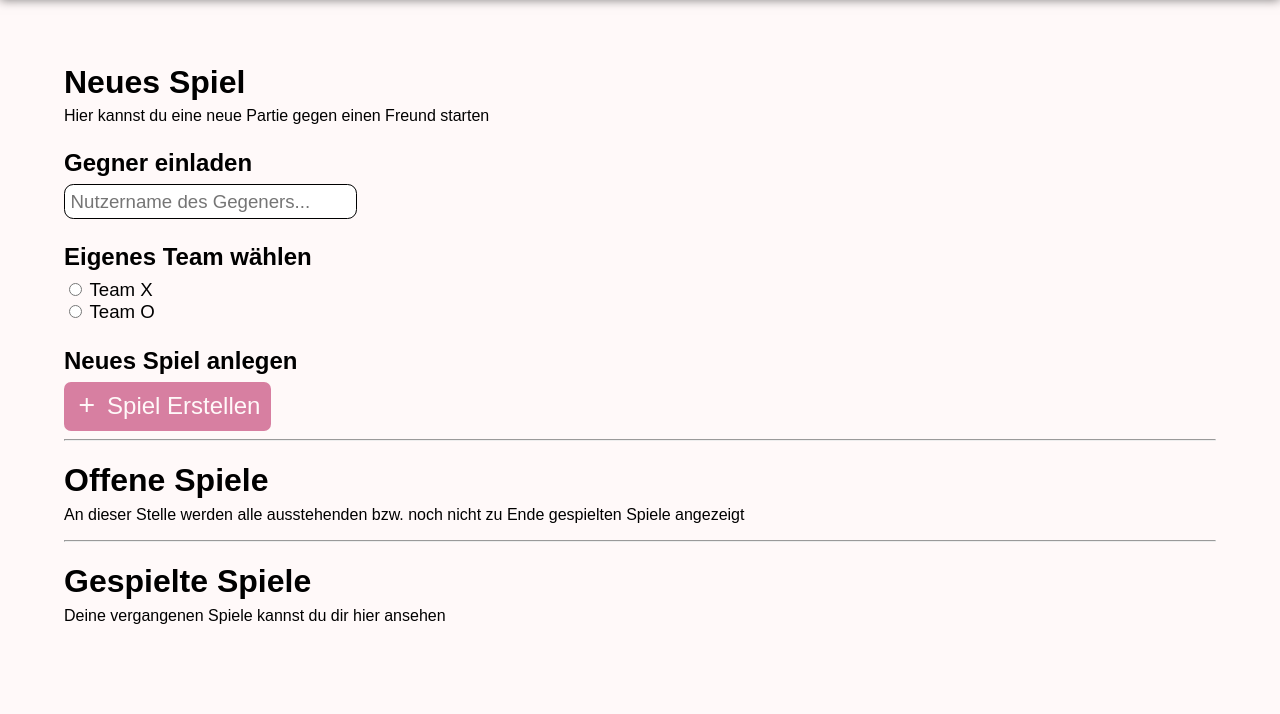
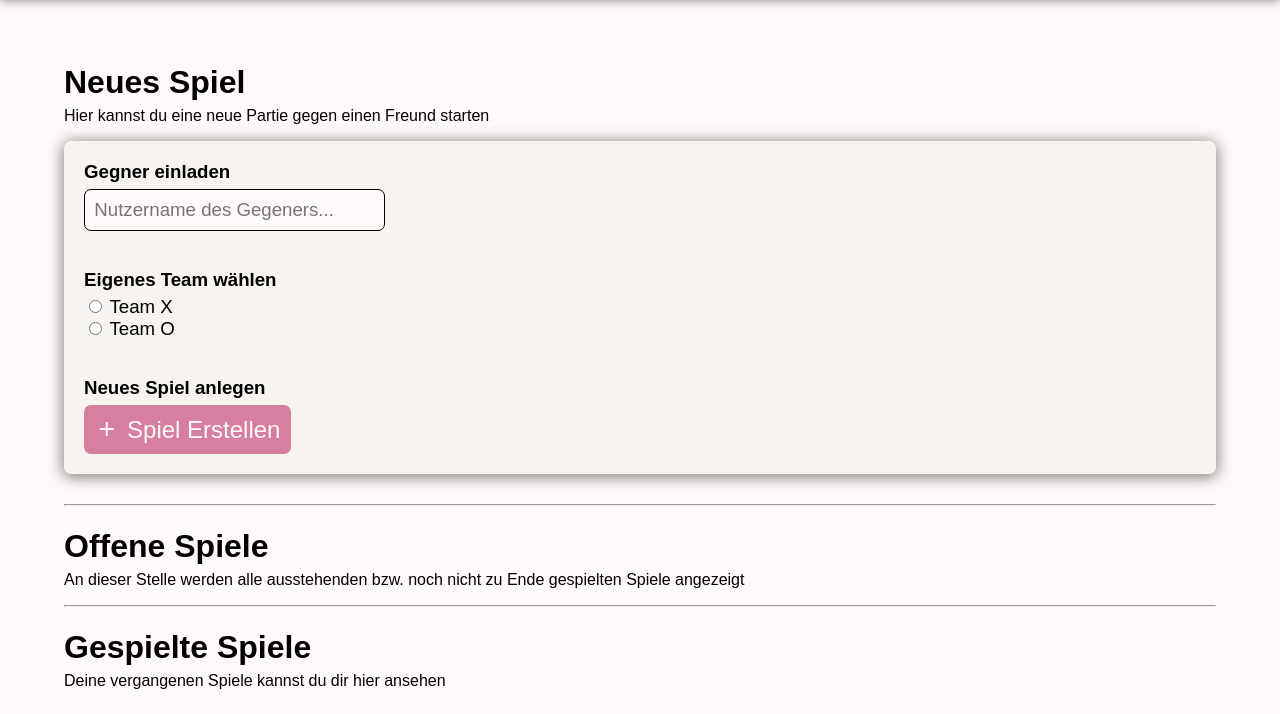
Before and after one commit to Unbekannt28/tic-tac-toe, a Flask app: page /lobby in a window 1280 px wide. Shown: the part 86-800 px from the top of the page. Before the commit the page ends 710 px from the top, so only its background shows below. Run offline with Flask 3, Linux system fonts and the light colour scheme.

Commit message:
Changed style of lobby page

```diff
--- a/static/css/lobby.css
+++ b/static/css/lobby.css
@@ -7,8 +7,9 @@ h1 {
 }
 
 h2 {
-    margin-top: 1em;
+    margin-top: 2em;
     margin-bottom: 0.3em;
+    font-size: 14pt;
 }
 
 p {
--- a/static/css/main.css
+++ b/static/css/main.css
@@ -57,12 +57,25 @@ body{
 }
 
 input[type="text"] {
-    border-radius: 0.5em;
+    border-radius: 7px;
     border: black solid 1px;
     font-size: 14pt;
-    padding: 0.3em;
+    padding: 0.5em;
+    background-color: var(--background_color);
 }
 
 label {
     font-size: 14pt;
 }
+
+.entry {
+    background: var(--background_color_secondary);
+    padding: 20px;
+    border-radius: 7px;
+    box-shadow: 0px 2px 15px 1px rgba(0, 0, 0, 0.5);
+    margin-bottom: 30px;
+}
+
+.entry-first-heading {
+    margin-top: 0;
+}
--- a/templates/lobby.html
+++ b/templates/lobby.html
@@ -28,11 +28,11 @@
         </div>
     </div>
     <div class="content">
-        <div class="new-game">
-            <h1>Neues Spiel</h1>
-            <p>Hier kannst du eine neue Partie gegen einen Freund starten</p>
+        <h1>Neues Spiel</h1>
+        <p>Hier kannst du eine neue Partie gegen einen Freund starten</p>
+        <div class="new-game entry">
             <form action="lobby/create_game" method="post">
-                <h2>Gegner einladen</h2>
+                <h2 class="entry-first-heading">Gegner einladen</h2>
                 <input type="text" name="opponent" id="opponent" placeholder="Nutzername des Gegeners..." required>
                 <h2>Eigenes Team wählen</h2>
                 <div class="select-team">
@@ -50,16 +50,14 @@
             </form>
         </div>
         <hr>
+        <h1>Offene Spiele</h1>
+        <p>An dieser Stelle werden alle ausstehenden bzw. noch nicht zu Ende gespielten Spiele angezeigt</p>
         <div class="open-games">
-            <h1>Offene Spiele</h1>
-            <p>An dieser Stelle werden alle ausstehenden bzw. noch nicht zu Ende gespielten Spiele angezeigt</p>
-
         </div>
         <hr>
+        <h1>Gespielte Spiele</h1>
+        <p>Deine vergangenen Spiele kannst du dir hier ansehen</p>
         <div class="played-games">
-            <h1>Gespielte Spiele</h1>
-            <p>Deine vergangenen Spiele kannst du dir hier ansehen</p>
-
         </div>
 
     </div>
```
